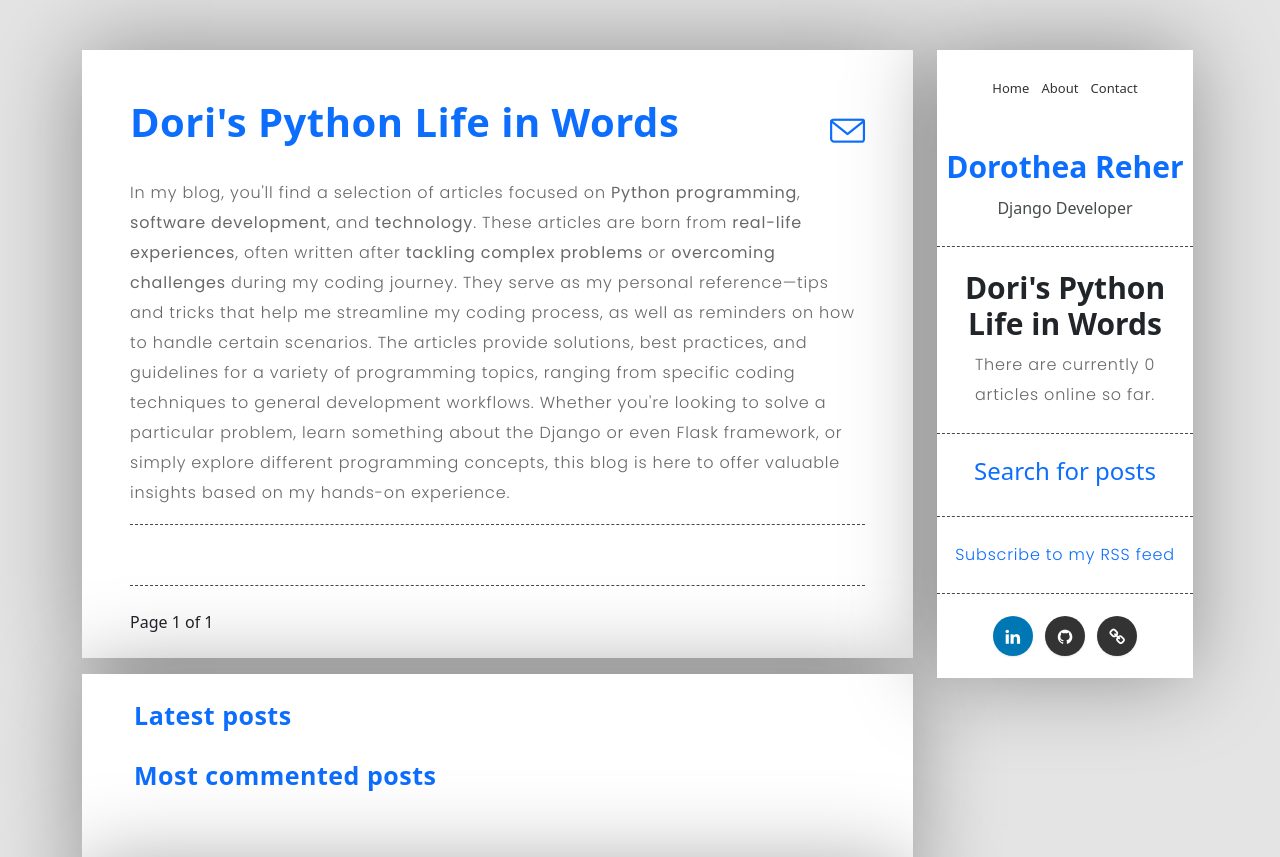
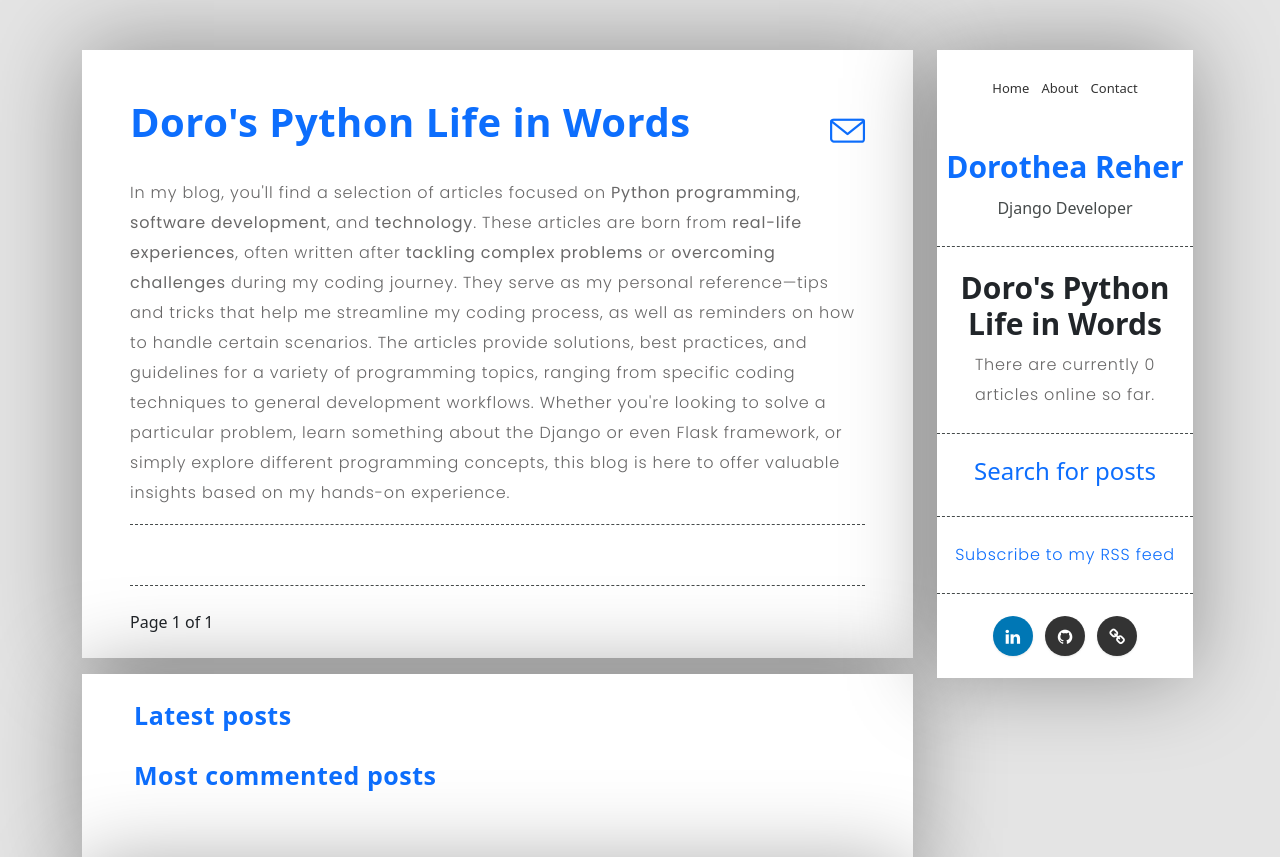
Before and after one commit to DoriDoro/django-blog, a Django app: page /blog/ in a window 1280 px wide. Shown: the top 857 px of the page. Run offline with Django 3.2, Linux system fonts and the light colour scheme; data that the repository does not hold is empty; some libraries are stand-ins or nearby versions.

Commit message:
changed the project name

```diff
--- a/blog/feeds.py
+++ b/blog/feeds.py
@@ -8,7 +8,7 @@ from blog.models import Post
 
 
 class LatestPostsFeed(Feed):
-    title = "Dori's Python Life in Words"
+    title = "Doro's Python Life in Words"
     link = reverse_lazy("blog:post_list")
     description = "New posts of my blog."
 
--- a/blog/templates/post/list.html
+++ b/blog/templates/post/list.html
@@ -1,7 +1,7 @@
 {% extends "base.html" %}
 {% load blog_tags %}
 
-{% block title %} - Dori's Python Life in Words {% endblock %}
+{% block title %} - Doro's Python Life in Words {% endblock %}
 
 <!-- Posts/Articles Menu - Start -->
 {% block menu %}
--- a/core/templates/base.html
+++ b/core/templates/base.html
@@ -9,7 +9,7 @@
     <meta http-equiv="X-UA-Compatible" content="IE=edge">
 
     <!-- SEO -->
-    <meta name="description" content="Explore Dori's Python Life in Words, a Django-powered blog project featuring advanced search, SEO, tagging, and a seamless user experience. Built with PostgreSQL, Docker, and best practices, it offers scalable and feature-rich blogging with modern web technologies.">
+    <meta name="description" content="Explore Doro's Python Life in Words, a Django-powered blog project featuring advanced search, SEO, tagging, and a seamless user experience. Built with PostgreSQL, Docker, and best practices, it offers scalable and feature-rich blogging with modern web technologies.">
     <meta name="author" content="Dorothea Reher">
     <meta name="url" content="http://www.dorothea-reher.com">
     <meta name="copyright" content="Dorothea Reher">
@@ -68,7 +68,7 @@
                 </div>
 
                 <div class="white-spacing">
-                  <h1>Dori's Python Life in Words</h1>
+                  <h1>Doro's Python Life in Words</h1>
                   <p>There are currently {% total_posts %} articles online so far.</p>
                 </div>
 
@@ -111,7 +111,7 @@
                         <li><a href="{% url 'contact:contact_me' %}" title="Contact Me">Contact</a></li>
                       </ul>
                     </div>
-                    <a href="{% url 'blog:post_list' %}" title="Go to Home Page"><h1>Dori's Python Life in Words</h1></a>
+                    <a href="{% url 'blog:post_list' %}" title="Go to Home Page"><h1>Doro's Python Life in Words</h1></a>
                     {% block menu %}
                     {% endblock %}
                   </div>
```
